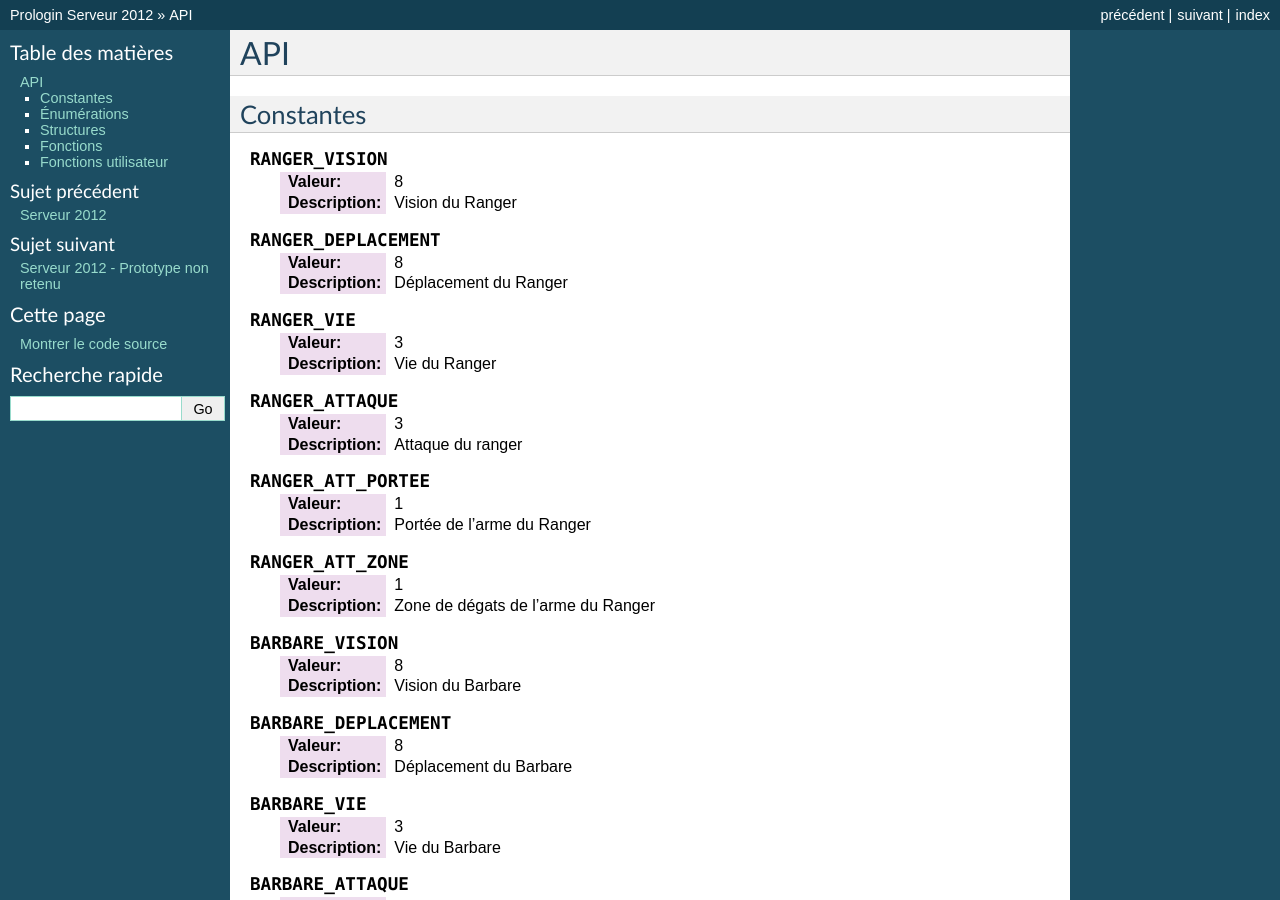
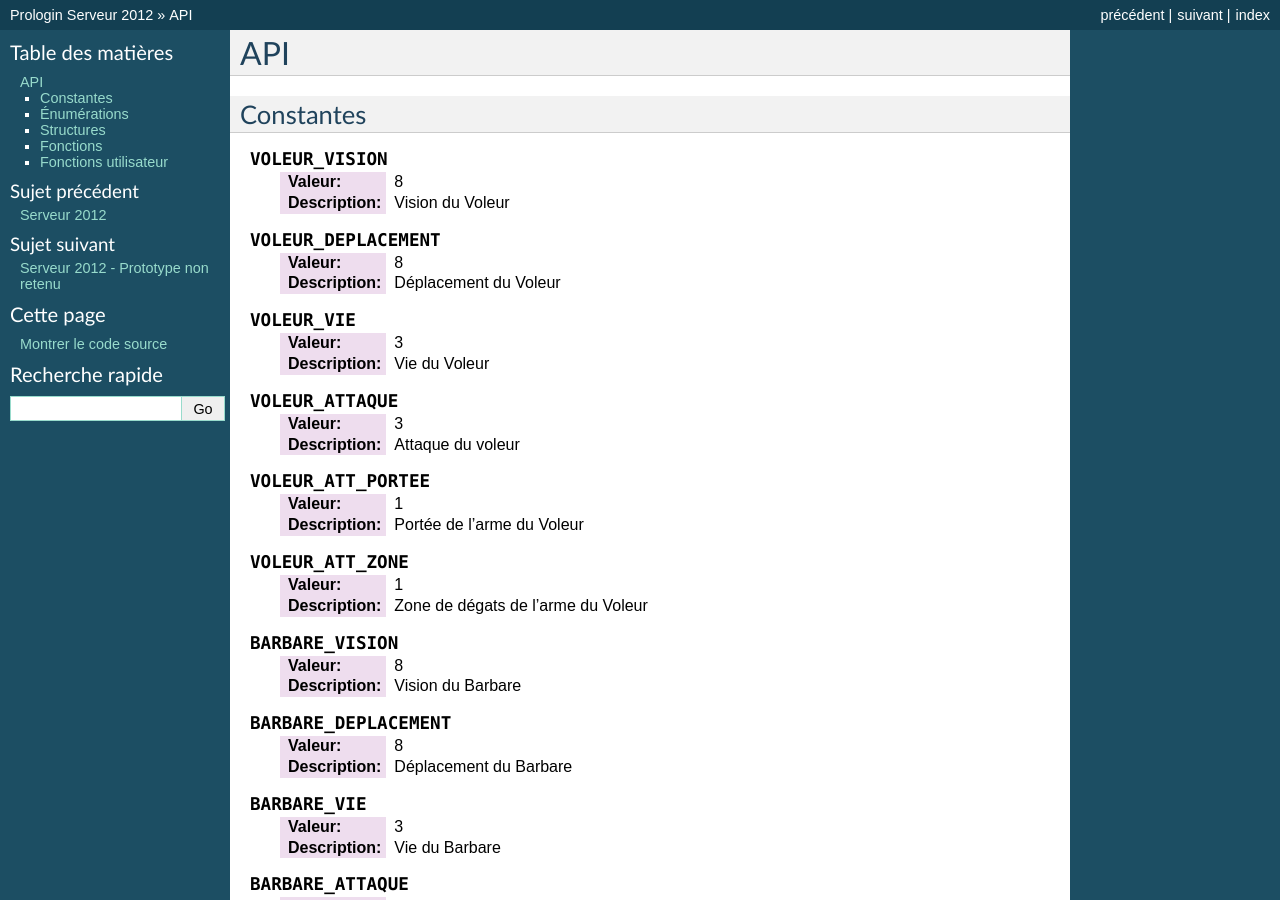
Before and after one commit to prologin/prologin2012, a Sphinx documentation site: the page built from doc/serveur-api.rst, in a window 1280 px wide and 900 px high. Built offline with Sphinx 7.4.7, drawn with Linux system fonts in a browser that asks for light colours; some of the changed text lies outside the part shown.

Commit message:
api: Change naming from Ranger to Voleur

```diff
--- a/doc/serveur-api.rst
+++ b/doc/serveur-api.rst
@@ -12,51 +12,51 @@ Constantes
 ==========
 
 
-.. c:var:: RANGER_VISION
+.. c:var:: VOLEUR_VISION
 
   :Valeur: 8
   :Description:
-    Vision du Ranger
+    Vision du Voleur
 
 
 
-.. c:var:: RANGER_DEPLACEMENT
+.. c:var:: VOLEUR_DEPLACEMENT
 
   :Valeur: 8
   :Description:
-    Déplacement du Ranger
+    Déplacement du Voleur
 
 
 
-.. c:var:: RANGER_VIE
+.. c:var:: VOLEUR_VIE
 
   :Valeur: 3
   :Description:
-    Vie du Ranger
+    Vie du Voleur
 
 
 
-.. c:var:: RANGER_ATTAQUE
+.. c:var:: VOLEUR_ATTAQUE
 
   :Valeur: 3
   :Description:
-    Attaque du ranger
+    Attaque du voleur
 
 
 
-.. c:var:: RANGER_ATT_PORTEE
+.. c:var:: VOLEUR_ATT_PORTEE
 
   :Valeur: 1
   :Description:
-    Portée de l'arme du Ranger
+    Portée de l'arme du Voleur
 
 
 
-.. c:var:: RANGER_ATT_ZONE
+.. c:var:: VOLEUR_ATT_ZONE
 
   :Valeur: 1
   :Description:
-    Zone de dégats de l'arme du Ranger
+    Zone de dégats de l'arme du Voleur
 
 
 
@@ -168,8 +168,8 @@ Constantes
       Type de personnage
   :Valeurs:
 
-      :PERSO_RANGER:
-        Ranger
+      :PERSO_VOLEUR:
+        Voleur
 
 
       :PERSO_BARBARE:
@@ -241,11 +241,11 @@ Constantes
 
 
       :ATTAQUE_I_SEE:
-        Attaque 'I see what you did there.' du Ranger
+        Attaque 'I see what you did there.' du Voleur
 
 
       :ATTAQUE_LOTO:
-        Attaque 'Loto, à qui le tour' du Ranger
+        Attaque 'Loto, à qui le tour' du Voleur
 
 
 
```
Also changed, not shown: other parts of doc/serveur-api.rst (+19 -0 lines), prolo2012.yml (+15 -15 lines).
